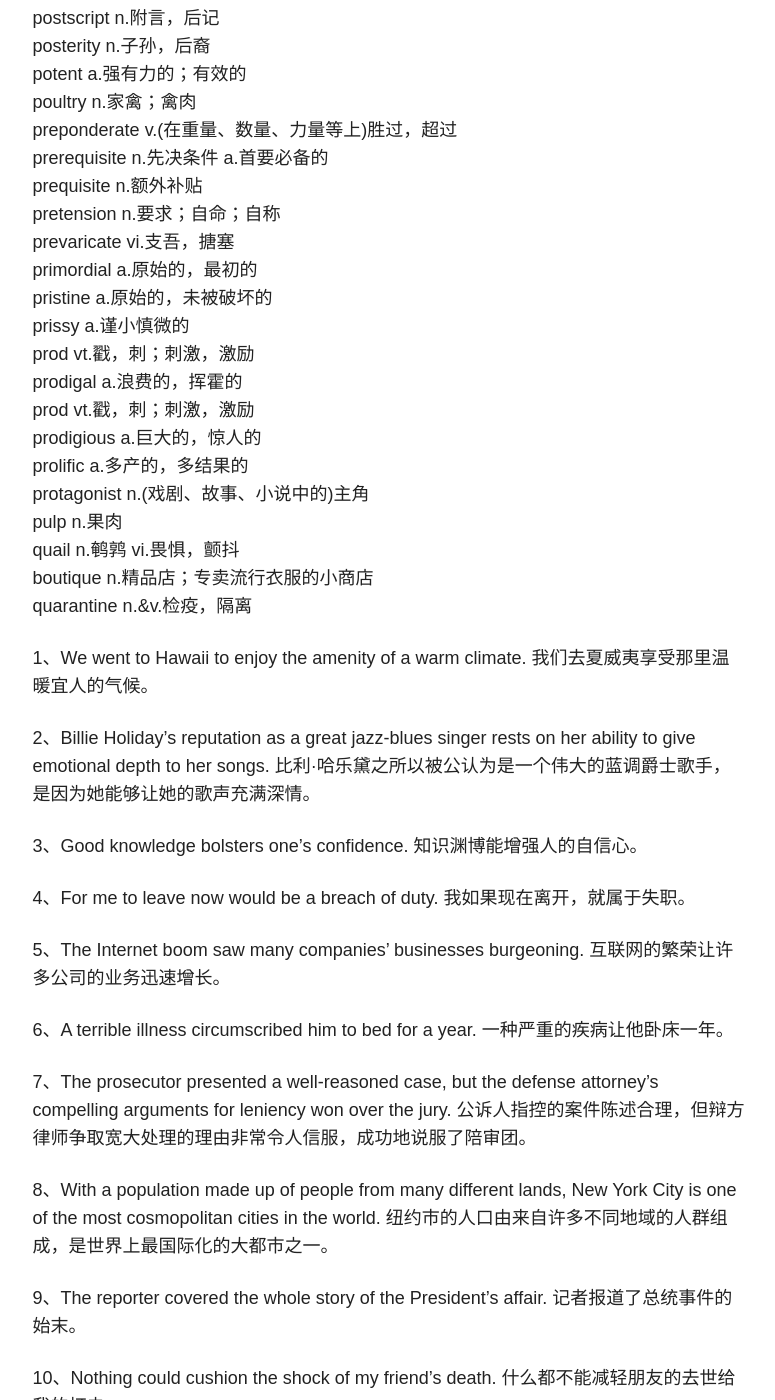
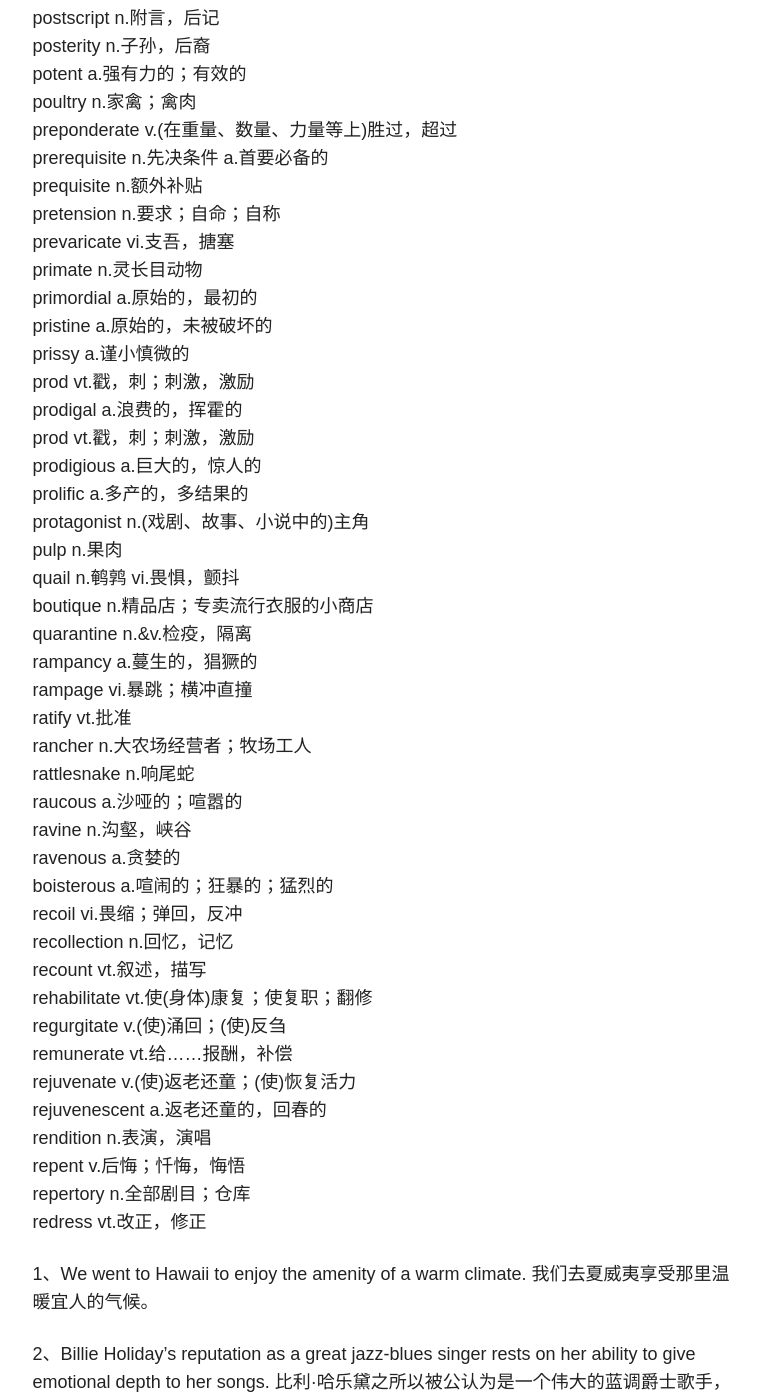
Before and after one commit to hushPlease/hushPlease.github.io, a Jekyll site: the page built from _posts/blog/2016-09-22-sentences-take-down.md, in a window 1280 px wide and 1400 px high, scrolled down 6834 px. Shown: the whole window, without its empty margins (347-1122 px from the left). Built offline with Jekyll 4.4.1, drawn with Linux system fonts in a browser that asks for light colours; nearby versions of some CDN libraries.

Commit message:
Update post.

```diff
--- a/_posts/blog/2016-09-22-sentences-take-down.md
+++ b/_posts/blog/2016-09-22-sentences-take-down.md
@@ -234,6 +234,7 @@ prerequisite n.先决条件 a.首要必备的
 prequisite n.额外补贴
 pretension n.要求；自命；自称
 prevaricate vi.支吾，搪塞
+primate n.灵长目动物
 primordial a.原始的，最初的
 pristine a.原始的，未被破坏的
 prissy a.谨小慎微的
@@ -247,6 +248,27 @@ pulp n.果肉
 quail n.鹌鹑 vi.畏惧，颤抖
 boutique n.精品店；专卖流行衣服的小商店
 quarantine n.&v.检疫，隔离
+rampancy a.蔓生的，猖獗的
+rampage vi.暴跳；横冲直撞
+ratify vt.批准
+rancher n.大农场经营者；牧场工人
+rattlesnake n.响尾蛇
+raucous a.沙哑的；喧嚣的
+ravine n.沟壑，峡谷
+ravenous a.贪婪的
+boisterous a.喧闹的；狂暴的；猛烈的
+recoil vi.畏缩；弹回，反冲
+recollection n.回忆，记忆
+recount vt.叙述，描写
+rehabilitate vt.使(身体)康复；使复职；翻修
+regurgitate v.(使)涌回；(使)反刍
+remunerate vt.给……报酬，补偿
+rejuvenate v.(使)返老还童；(使)恢复活力
+rejuvenescent a.返老还童的，回春的
+rendition n.表演，演唱
+repent v.后悔；忏悔，悔悟
+repertory n.全部剧目；仓库
+redress vt.改正，修正
 
 
 1、We went to Hawaii to enjoy the amenity of a warm climate. 我们去夏威夷享受那里温暖宜人的气候。
```
Also changed, not shown: other parts of _posts/blog/2016-09-22-sentences-take-down.md (+1 -1 lines).
